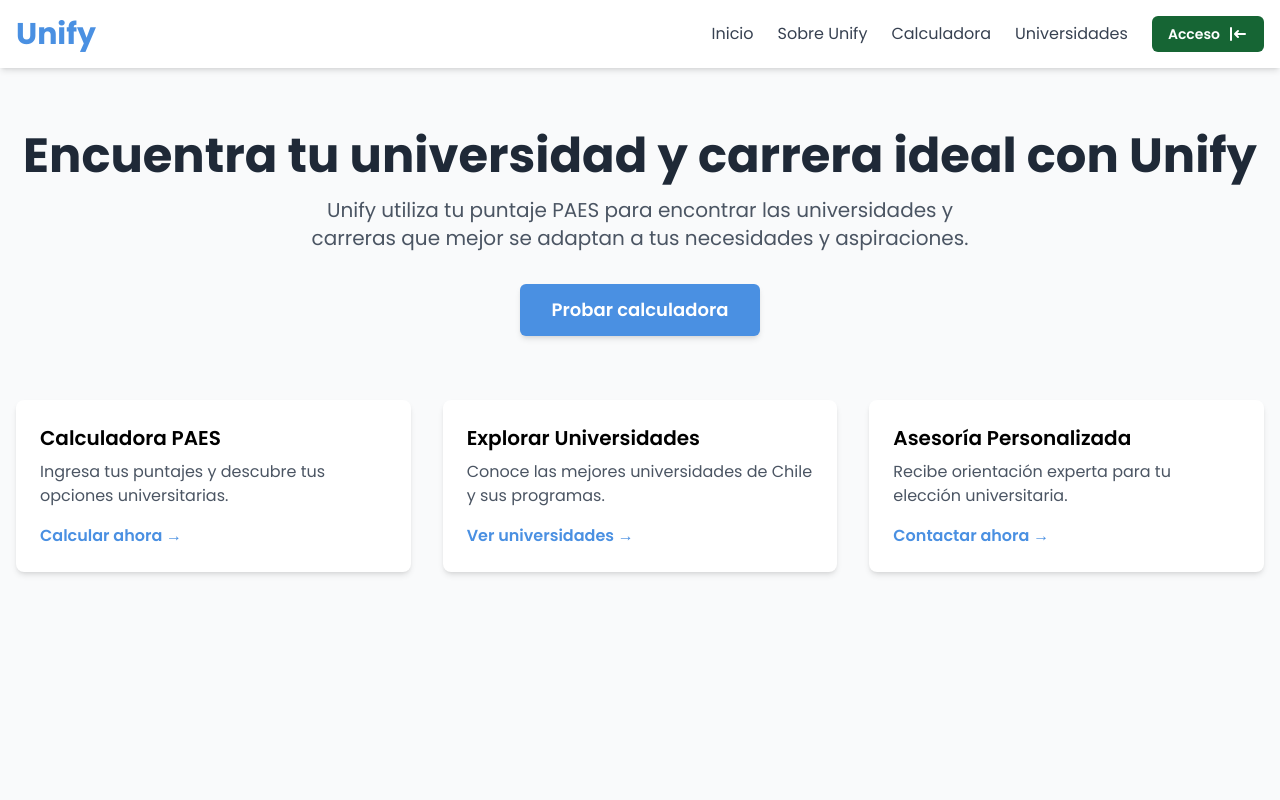
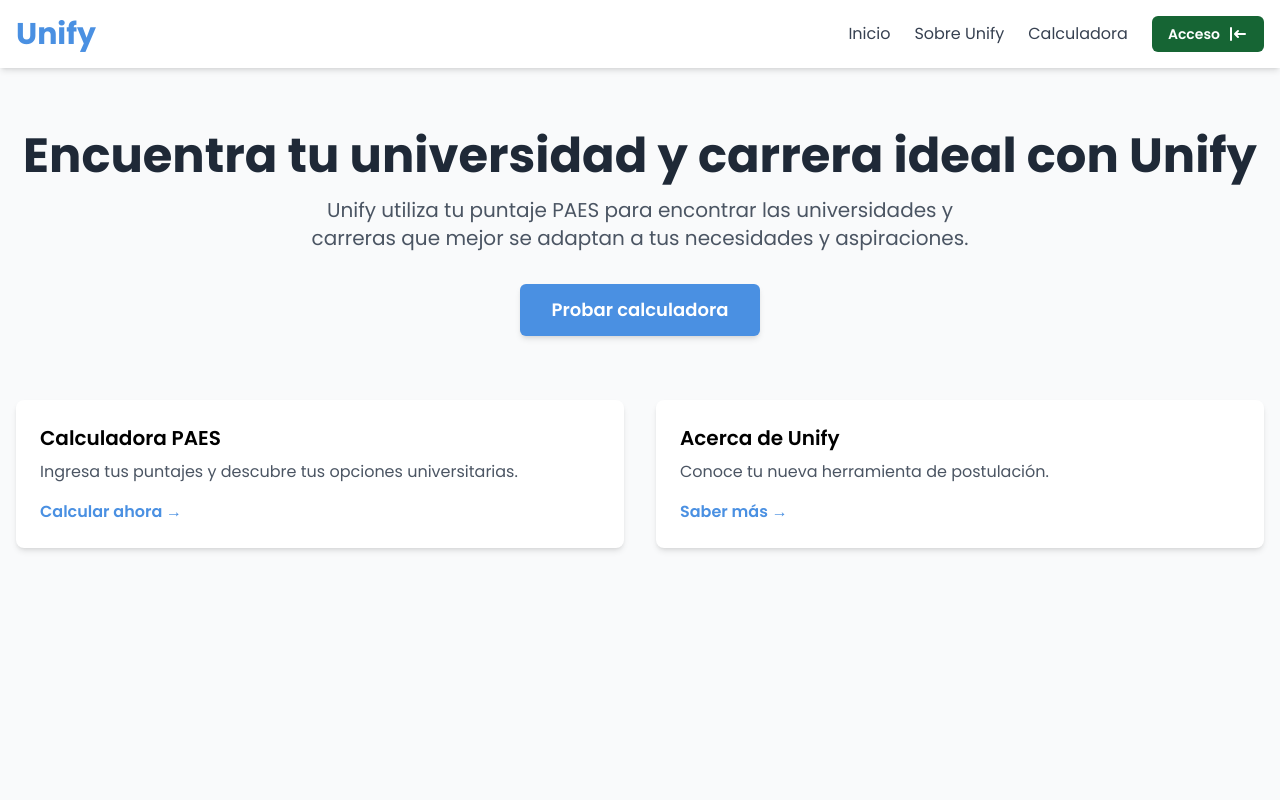
Before and after one commit to 7lpozas/project-unify, a React (Vite) app: page / in a window 1280 px wide. Shown: the top 800 px of the page. Built offline with nearby package versions, Linux system fonts and the light colour scheme; the HTML template or start-up script is replaced by a standard one.

Commit message:
hide non functional

```diff
--- a/src/components/Footer.jsx
+++ b/src/components/Footer.jsx
@@ -15,7 +15,7 @@ function Footer() {
             <ul className="space-y-2">
               <li><Link to="/" className="text-gray-400 hover:text-white transition duration-300">Inicio</Link></li>
               <li><Link to="/sobre-unify" className="text-gray-400 hover:text-white transition duration-300">Sobre Unify</Link></li>
-              <li><Link to="/universidades" className="text-gray-400 hover:text-white transition duration-300">Universidades</Link></li>
+              {/* <li><Link to="/universidades" className="text-gray-400 hover:text-white transition duration-300">Universidades</Link></li> */}
               <li><Link to="/calculator" className="text-gray-400 hover:text-white transition duration-300">Calculadora PAES</Link></li>
             </ul>
           </div>
--- a/src/components/Header.jsx
+++ b/src/components/Header.jsx
@@ -12,7 +12,7 @@ function Header() {
           <Link to="/" className="nav-link">Inicio</Link>
           <Link to="/sobre-unify" className="nav-link">Sobre Unify</Link>
           <Link to="/calculator" className="nav-link">Calculadora</Link>
-          <Link to="/universidades" className="nav-link">Universidades</Link>
+          {/* <Link to="/universidades" className="nav-link">Universidades</Link> */}
           <Link to="/iniciar-sesion" className="btn bg-green-800 text-white hover:bg-green-700 flex items-center">
             <span>Acceso</span>
             <svg xmlns="http://www.w3.org/2000/svg" className="h-5 w-5 ml-2" viewBox="0 0 20 20" fill="currentColor">
--- a/src/pages/Home.jsx
+++ b/src/pages/Home.jsx
@@ -20,22 +20,22 @@ function Home() {
           </div>
         </div>
 
-        <div className="grid md:grid-cols-3 gap-8 mb-16">
+        <div className="grid md:grid-cols-2 gap-8 mb-16">
           <div className="bg-white p-6 rounded-lg shadow-md">
             <h3 className="text-xl font-semibold mb-2">Calculadora PAES</h3>
             <p className="text-gray-600 mb-4">Ingresa tus puntajes y descubre tus opciones universitarias.</p>
             <Link to="/calculator" className="text-primary font-semibold hover:underline">Calcular ahora →</Link>
           </div>
           <div className="bg-white p-6 rounded-lg shadow-md">
-            <h3 className="text-xl font-semibold mb-2">Explorar Universidades</h3>
-            <p className="text-gray-600 mb-4">Conoce las mejores universidades de Chile y sus programas.</p>
-            <Link to="/universidades" className="text-primary font-semibold hover:underline">Ver universidades →</Link>
+            <h3 className="text-xl font-semibold mb-2">Acerca de Unify</h3>
+            <p className="text-gray-600 mb-4">Conoce tu nueva herramienta de postulación.</p>
+            <Link to="/sobre-unify" className="text-primary font-semibold hover:underline"> Saber más →</Link>
           </div>
-          <div className="bg-white p-6 rounded-lg shadow-md">
+          {/* <div className="bg-white p-6 rounded-lg shadow-md">
             <h3 className="text-xl font-semibold mb-2">Asesoría Personalizada</h3>
             <p className="text-gray-600 mb-4">Recibe orientación experta para tu elección universitaria.</p>
             <Link to="/contacto" className="text-primary font-semibold hover:underline">Contactar ahora →</Link>
-          </div>
+          </div> */}
         </div>
       </div>
     </div>
```
